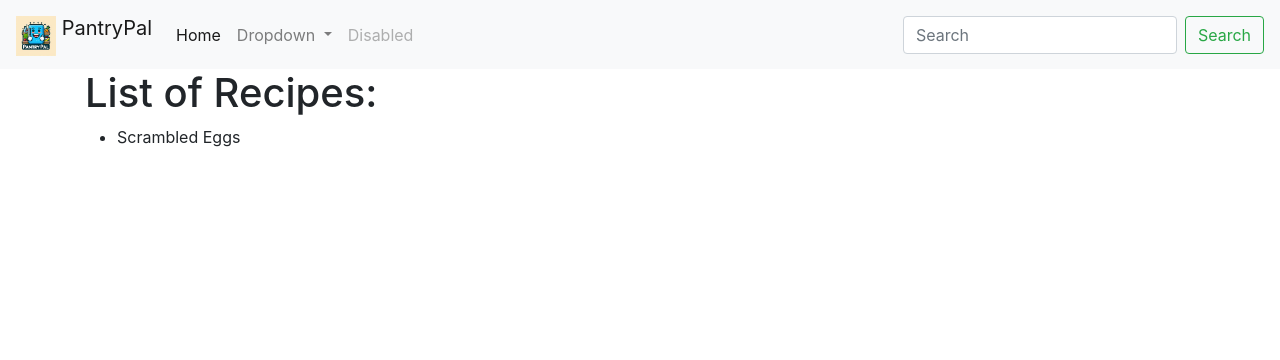
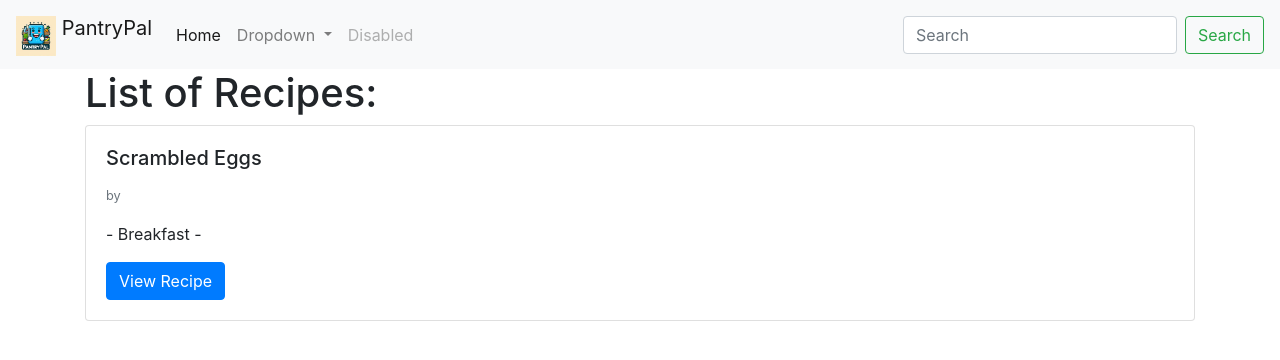
Before and after one commit to ligiaschulz/csci313-pantrypal, a Django app: page /browse/ in a window 1280 px wide. Shown: the top 360 px of the page. Run offline with Django 5.2, Linux system fonts and the light colour scheme; data comes from the database, SQL or seed files in the repository; both versions use the stored data as it was after the commit; some libraries are stand-ins or nearby versions.

Commit message:
Browse looks better
The recipes have more information!

```diff
--- a/pantrypal/browser/templates/browser/browse.html
+++ b/pantrypal/browser/templates/browser/browse.html
@@ -5,13 +5,18 @@
 {% block content %}
 <h1>List of Recipes:</h1>
 {% if recipe_list %}
-    <ul>
       {% for recipe in recipe_list %}
-      <li>
-        {{recipe.recipe_name}}
-      </li>
+      <div class="card">
+        <div class="card-body">
+          <h5 class="card-title">{{recipe.recipe_name}}</h5>
+          {% if recipe.creator %}
+          <p class="card-text"><small class="text-muted">by {{recipe.creator.get_short_name}}</small></p>
+          {% endif %}
+          <p class="card-text">{% for category in recipe.category.all %}- {{category.category_name}} -{%endfor%}</p>
+          <a href="#" class="btn btn-primary">View Recipe</a>
+        </div>
+      </div>
       {% endfor %}
-    </ul>
   {% else %}
     <p>There are no recipes right now.</p>
   {% endif %}
--- a/pantrypal/homepage/templates/homepage/navbar.html
+++ b/pantrypal/homepage/templates/homepage/navbar.html
@@ -29,7 +29,7 @@
         {%if user.is_authenticated%}
 
            <li class="nav-item">
-           <a class="nav-link" href="{%url 'accounts' usr.pk%}">Account</a>
+           <a class="nav-link" href="{%url 'accounts' user.pk%}">Account</a>
 
 
 
```
Also changed, not shown: pantrypal/db.sqlite3.
